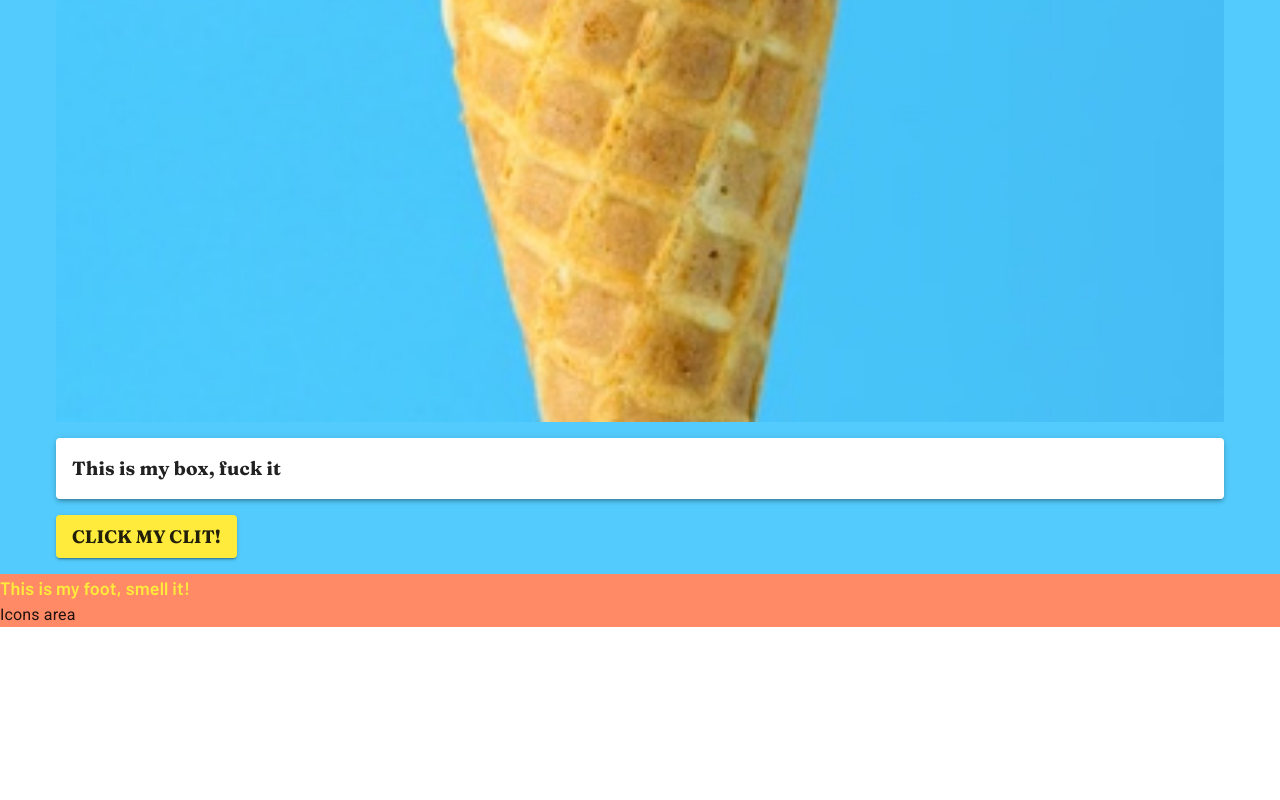
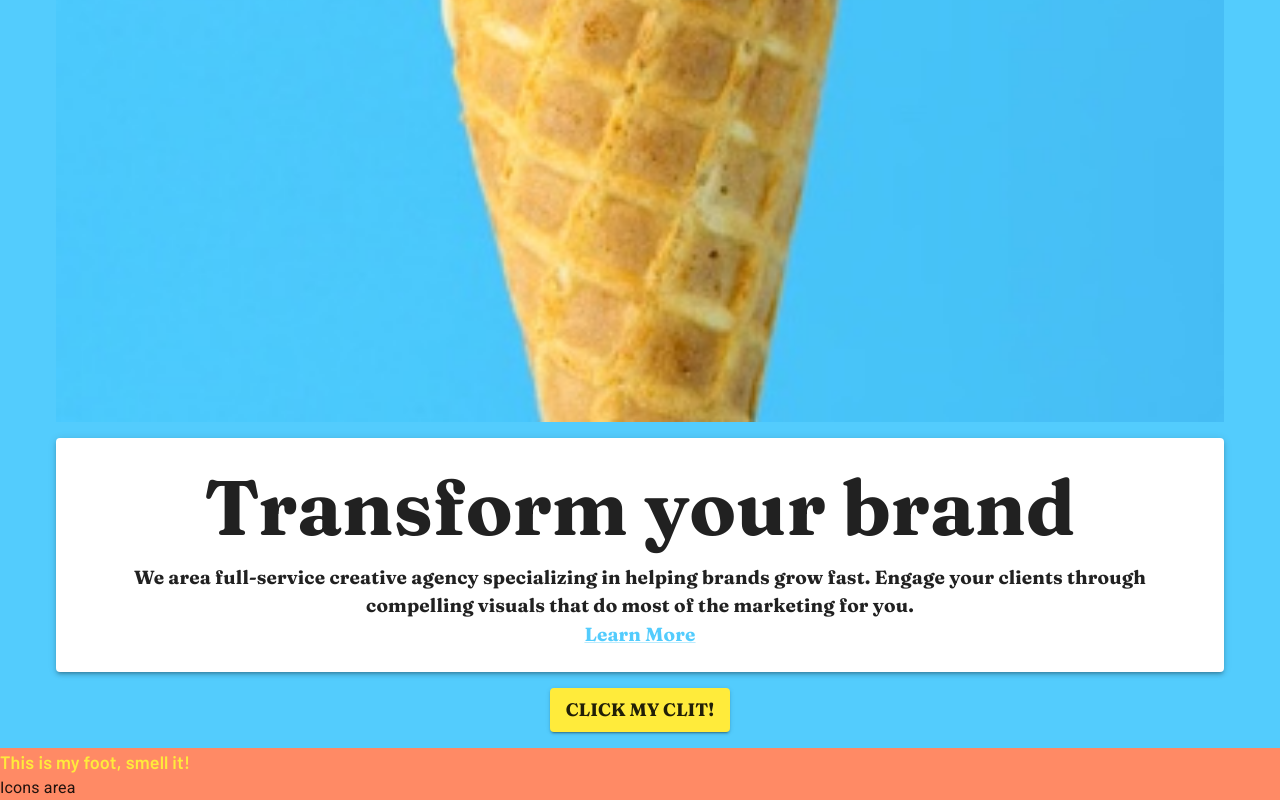
Before and after one commit to chukalicious/mui, a React (Create React App) app in the folder mui/: page / in a window 1280 px wide. Shown: the part 842-1642 px from the top of the page. Before the commit the page ends 1469 px from the top, so only its background shows below. Built offline with nearby package versions, Linux system fonts and the light colour scheme.

Commit message:
added content and styles to the landing component

```diff
--- a/mui/src/components/Landing.js
+++ b/mui/src/components/Landing.js
@@ -5,6 +5,7 @@ import ImageListItem from "@mui/material/ImageListItem";
 import Paper from "@mui/material/Paper";
 import Typography from "@mui/material/Typography";
 import imageCone from "../images/imageCone.jpg";
+import Link from "@mui/material/Link";
 
 import ActionButton from "./ActionButton";
 
@@ -25,10 +26,26 @@ const Landing = () => {
       </Box>
       <Box>
         <Paper style={{ padding: "1rem" }} elevation={3}>
-          <Typography variant="body1">This is my box, fuck it</Typography>
+          <Typography variant="h2" sx={{ textAlign: "center", m: 1 }}>
+            Transform your brand
+          </Typography>
+          <Typography variant="body1" sx={{ textAlign: "center", m: 1 }}>
+            We area full-service creative agency specializing in helping brands
+            grow fast. Engage your clients through compelling visuals that do
+            most of the marketing for you.
+            <Typography sx={{ fontFamily: "Fraunces" }}>
+              {" "}
+              <Link color="primary">Learn More</Link>
+            </Typography>
+          </Typography>
         </Paper>
       </Box>
-      <Box>
+      <Box
+        style={{
+          display: "flex",
+          justifyContent: "center",
+        }}
+      >
         <ActionButton />
       </Box>
     </Container>
```
